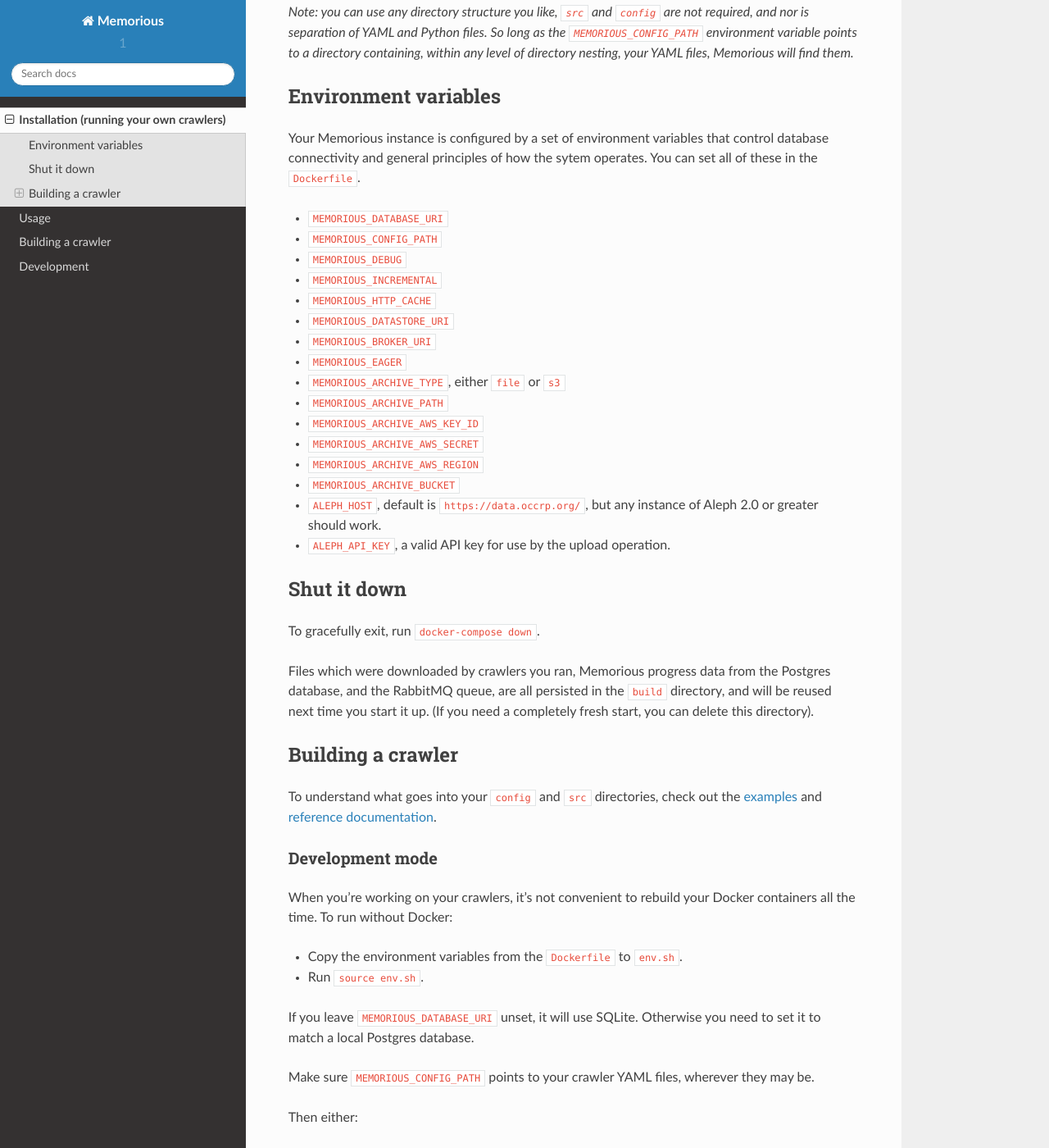
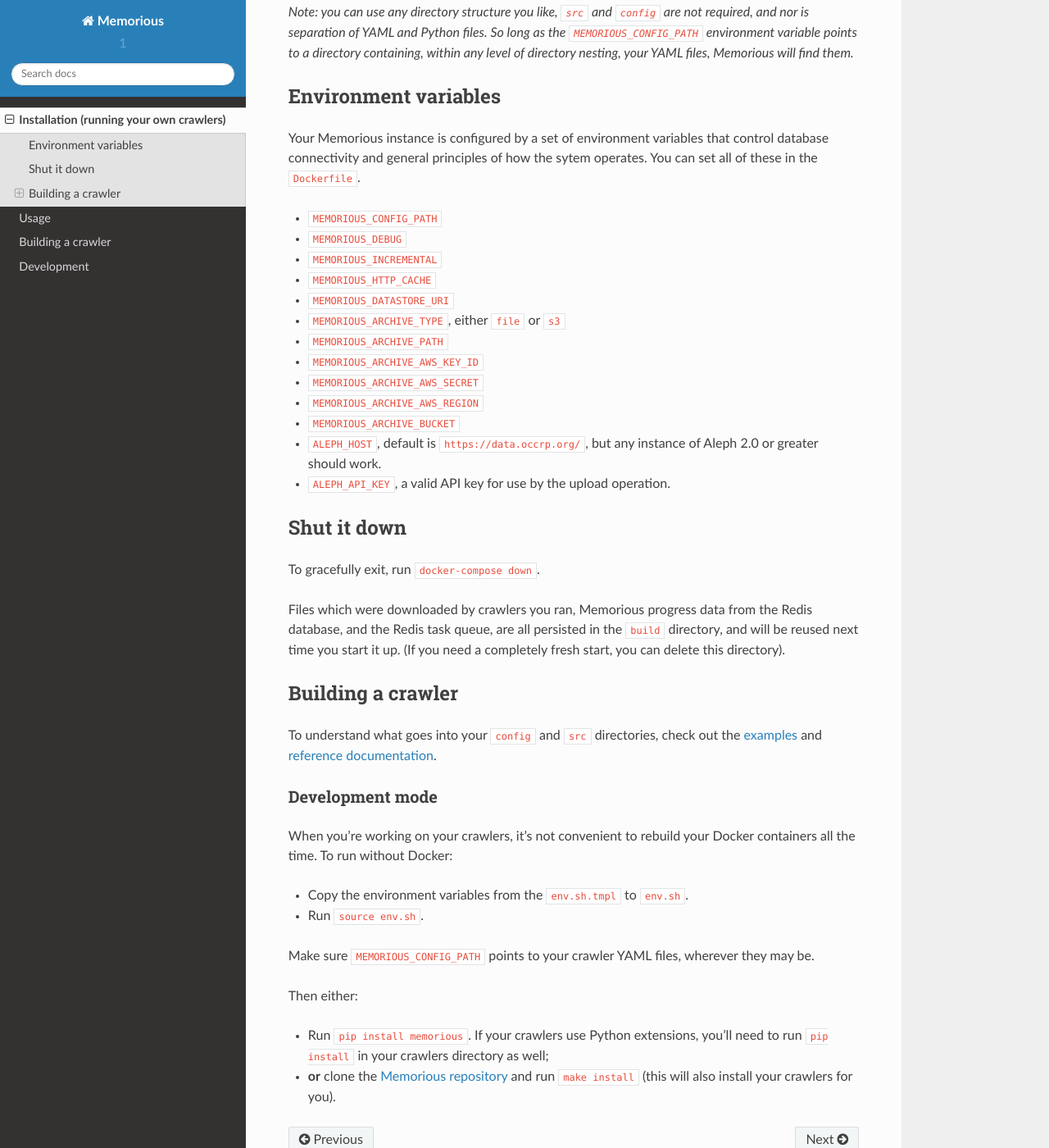
Before and after one commit to alephdata/memorious, a Sphinx documentation site: the page built from docs/installation.md, in a window 1280 px wide and 1400 px high, scrolled down 845 px. Shown: the whole window at 82% size. Built offline with Sphinx 7.4.7 and the Read the Docs theme 2.0.0, drawn with Linux system fonts in a browser that asks for light colours.

Commit message:
Some update to the installation docs

```diff
--- a/docs/installation.md
+++ b/docs/installation.md
@@ -35,14 +35,11 @@
 
 Your Memorious instance is configured by a set of environment variables that control database connectivity and general principles of how the sytem operates. You can set all of these in the `Dockerfile`.
 
-* ``MEMORIOUS_DATABASE_URI``
 * ``MEMORIOUS_CONFIG_PATH``
 * ``MEMORIOUS_DEBUG``
 * ``MEMORIOUS_INCREMENTAL``
 * ``MEMORIOUS_HTTP_CACHE``
 * ``MEMORIOUS_DATASTORE_URI``
-* ``MEMORIOUS_BROKER_URI``
-* ``MEMORIOUS_EAGER``
 
 * ``MEMORIOUS_ARCHIVE_TYPE``, either ``file`` or ``s3``
 * ``MEMORIOUS_ARCHIVE_PATH``
@@ -59,7 +56,7 @@
 
 To gracefully exit, run `docker-compose down`.
 
-Files which were downloaded by crawlers you ran, Memorious progress data from the Postgres database, and the RabbitMQ queue, are all persisted in the `build` directory, and will be reused next time you start it up. (If you need a completely fresh start, you can delete this directory).
+Files which were downloaded by crawlers you ran, Memorious progress data from the Redis database, and the Redis task queue, are all persisted in the `build` directory, and will be reused next time you start it up. (If you need a completely fresh start, you can delete this directory).
 
 ## Building a crawler
 
@@ -69,10 +66,8 @@
 
 When you're working on your crawlers, it's not convenient to rebuild your Docker containers all the time. To run without Docker:
 
-* Copy the environment variables from the `Dockerfile` to `env.sh`.
+* Copy the environment variables from the `env.sh.tmpl` to `env.sh`.
 * Run `source env.sh`.
-
-If you leave ``MEMORIOUS_DATABASE_URI`` unset, it will use SQLite. Otherwise you need to set it to match a local Postgres database.
 
 Make sure ``MEMORIOUS_CONFIG_PATH`` points to your crawler YAML files, wherever they may be.
 
```
Also changed, not shown: 2 other files.
